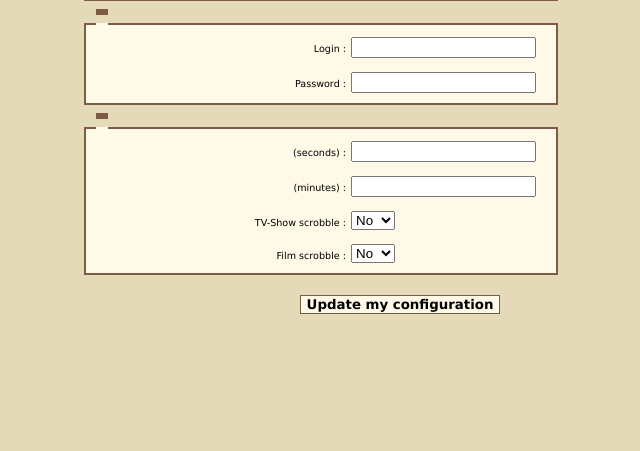
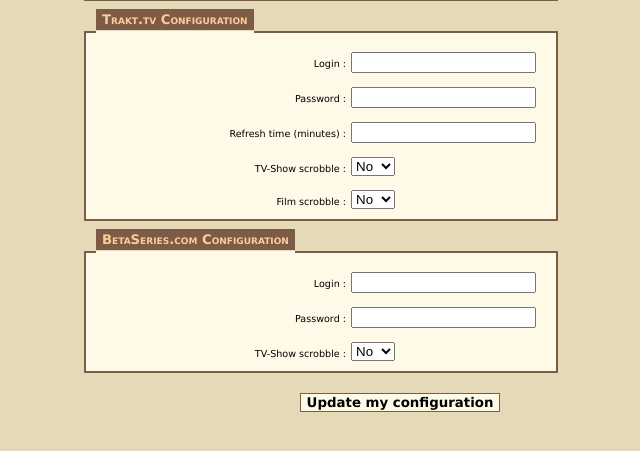
Before and after one commit to pchtrakt/pchtrakt, a PHP site: page /?debug=1 in a window 1280 px wide. Shown: the part 64-515 px from the top of the page, without its empty margins (240-880 px from the left). Run offline with PHP 8.4, Linux system fonts and the light colour scheme; data that the repository does not hold is empty.

Commit message:
Add new section for BetaSeries, new way to save ini data

```diff
--- a/www/index.php
+++ b/www/index.php
@@ -54,84 +54,116 @@
 		foreach ($_POST as $key => $value) {
 
 			switch ($key) {
-				case 'trakt_login':
-					$trakt_login=$value;
+				/*--------------------- BEGIN PCHTrakt Region --------------------- */
+				case 'PCHTrakt_API':
+					$PCHTrakt_API=$value;
 
-					if (_empty($value))
-						$ErrorArray[] = $lang['Empty_Login'];
-					else
-						$conf->trakt_login = $trakt_login;
+					if (DEBUG && _empty($value))
+						$ErrorArray[] = $lang['PCHTrakt_Empty_API'];
 
 					break;
-				case 'trakt_pwd':
-					$trakt_pwd=$value;
+				case 'PCHTrakt_IP':
+					$PCHTrakt_IP=$value;
 
-					if (_empty($value))
-						$ErrorArray[]  = $lang['Empty_Password'];
+					if (DEBUG && _empty($value))
+						$ErrorArray[] = $lang['PCHTrakt_Empty_IP'];
 					else
-						$conf->trakt_pwd = $trakt_pwd;
+						$conf->setValue("PCHtrakt","pch_ip", $value);
 
 					break;
-				case 'trakt_API':
-					$trakt_API=$value;
-
-					if (DEBUG && _empty($value))
-						$ErrorArray[] = $lang['Empty_TraktAPI'];
+				case 'PCHTrakt_SleepTime':
+					$PCHTrakt_SleepTime=$value;
+					if (_empty($value))
+						$ErrorArray[] = $lang['PCHTrakt_Empty_SleepTime'];
+					else
+						if(!is_numeric($value) || $value < SEC_LOW)
+							$ErrorArray[] = $lang['PCHTrakt_NotNumeric_SleepTime'];
+						else
+							$conf->setValue("PCHtrakt","sleep_time", $value);
 
 					break;
-				case 'APP_IP':
-					$pch_ip=$value;
-
-					if (DEBUG && _empty($value))
-						$ErrorArray[] = $lang['Empty_IP'];
-					else
-						$conf->pch_ip = $pch_ip;
-
-					break;
-				case 'APP_SleepTime':
-					$APP_SleepTime=$value;
-					if (_empty($value))
-						$ErrorArray[] = $lang['Empty_SleepTime'];
-					else
-						if(!is_numeric($value) || $value < SEC_LOW)
-							$ErrorArray[] = $lang['NotNumeric_SleepTime'];
-						else
-							$conf->sleep_time = $value;
-
-					break;
-				case 'APP_RefreshTime':
-					$APP_RefreshTime=$value;
-					if (_empty($value))
-						$ErrorArray[] = $lang['Empty_RefreshTime'];
-					else
-						if(!is_numeric($value) || $value < MIN_LOW)
-							$ErrorArray[] = $lang['NotNumeric_RefreshTime'];
-						else
-							$conf->refresh_time = $value;
-
-					break;
-				case 'APP_TVScrobble':
-					$APP_TVScrobble=$value;
-					$conf->enable_tvshow_scrobbling = $value;
-
-					break;
-				case 'APP_FilmScrobble':
-					$APP_FilmScrobble=$value;
-					$conf->enable_movie_scrobbling = $value;
-
-					break;
-				case 'APP_LogFile':
-					$APP_LogFile=$value;
+				case 'PCHTrakt_LogFile':
+					$PCHTrakt_LogFile=$value;
 
 					if (DEBUG && _empty($value)){
-						$ErrorArray[]  = $lang['Empty_LogFile'];
+						$ErrorArray[]  = $lang['PCHTrakt_Empty_LogFile'];
 					}
 					else
 					{
-						$conf->log_file = $value;
+						$conf->setValue("PCHtrakt","log_file", $value);
 						_checkfile(INI_PATH."".$conf->log_file,'');
 					}
 					break;
+				/*--------------------- END PCHTrakt Region ------------------------ */
+
+
+				/*--------------------- BEGIN Trakt Region --------------------- */
+				case 'Trakt_Login':
+					$Trakt_Login=$value;
+
+					if (_empty($value))
+						$ErrorArray[] = $lang['Trakt_Empty_Login'];
+					else
+						$conf->setValue("Trakt","login", $Trakt_Login);
+
+					break;
+				case 'Trakt_Password':
+					$Trakt_Password=$value;
+
+					if (_empty($value))
+						$ErrorArray[]  = $lang['Trakt_Empty_Password'];
+					else
+						$conf->setValue("Trakt","password", $Trakt_Password);
+
+					break;
+
+				case 'Trakt_RefreshTime':
+					$Trakt_RefreshTime=$value;
+					if (_empty($value))
+						$ErrorArray[] = $lang['Trakt_Empty_RefreshTime'];
+					else
+						if(!is_numeric($value) || $value < MIN_LOW)
+							$ErrorArray[] = $lang['Trakt_NotNumeric_RefreshTime'];
+						else
+							$conf->setValue("Trakt","refresh_time", $value);
+
+					break;
+				case 'Trakt_TVScrobble':
+					$Trakt_TVScrobble=(string)$value;
+					$conf->setValue("Trakt","enable_tvshow_scrobbling", $Trakt_TVScrobble);
+					break;
+
+				case 'Trakt_FilmScrobble':
+					$Trakt_FilmScrobble=(string)$value;
+					$conf->setValue("Trakt","enable_movie_scrobbling", $Trakt_FilmScrobble);
+					break;
+				/*--------------------- END Trakt Region ----------------------- */
+
+
+				/*--------------------- BEGIN BetaSeries Region --------------------- */
+				case 'BetaSeries_Login' :
+					$BetaSeries_Login=$value;
+
+					if (_empty($value))
+						$ErrorArray[] = $lang['BetaSeries_Empty_Login'];
+					else
+						$conf->setValue("BetaSeries","login", $BetaSeries_Login);
+
+					break;
+				case 'BetaSeries_Password':
+					$BetaSeries_Password=$value;
+
+					if (_empty($value))
+						$ErrorArray[] = $lang['BetaSeries_Empty_Password'];
+					else
+						$conf->setValue("BetaSeries","password", $BetaSeries_Password);
+					break;
+
+				case 'BetaSeries_TVScrobble':
+					$BetaSeries_TVScrobble= (string)$value;
+					$conf->setValue("BetaSeries","enable_tvshow_scrobbling", $BetaSeries_TVScrobble);
+					break;
+				/*--------------------- END BetaSeries Region --------------------- */
 			}
 		}
 
@@ -142,12 +174,9 @@
 			if ($conf->save())
 			{
 				if (_checkAuth()==false)
-					echo "<div class='warning'>".$lang['TraktAccount_Failed']."</div>";
-				else{
-					_execPy();
+					echo "<div class='warning'>".$lang['Trakt_Failed']."</div>";
+				else
 					echo "<div class='success'>".$lang['Save']."</div>";
-				}
-
 			}
 			else
 				echo "<div class='error'>".$lang['Error']."</div>";
@@ -168,60 +197,78 @@
 	<label for="pchtrakt_version">Version : <a target="blank" href="<?php echo APP_URL ?>"><?php echo  $json->version; ?></a> </label>
   </fieldset>
 
+<?php if (DEBUG){ ?>
+	<fieldset>
+
+		<legend><?php echo $lang['PCHTrakt_Config']?></legend>
+
+		<label for="pch_ip"><?php echo $lang['PCHTrakt_IP']?> :</label>
+		<input type="text" name="pch_ip" id="pch_ip" value="<?php  if(isset($pch_ip)){ print $pch_ip; }else{echo $conf->get("PCHtrakt","pch_ip");}?>" />
+		<br />  <br />
+
+
+		<label for="PCHTrakt_SleepTime"><?php echo $lang['PCHTrakt_SleepTime']?> (<?php echo $lang['sec'] ?>) :</label>
+		<input type="text" name="PCHTrakt_SleepTime" id="PCHTrakt_SleepTime" value="<?php  if(isset($PCHTrakt_SleepTime)){ print $PCHTrakt_SleepTime; }else{print $conf->get("PCHtrakt","sleep_time");}?>"/>
+
+
+		<br />  <br />
+		<label for="PCHTrakt_LogFile"><?php echo $lang['PCHTrakt_LogFile']?> :</label>
+		<input type="text" name="PCHTrakt_LogFile" id="PCHTrakt_LogFile" value="<?php  if(isset($PCHTrakt_LogFile)){ print $PCHTrakt_LogFile; }else{print $conf->get("PCHtrakt","log_file");}?>" />
+
+
+
+		<br />  <br />
+		<label for="PCHTrakt_API"><?php echo $lang['PCHTrakt_API']?> :</label>
+		<input type="text" name="PCHTrakt_API" id="PCHTrakt_API" value="<?php echo APIKEY;?>" />
+
+	</fieldset>
+<?php } ?>
+
 
   <fieldset>
-  <legend><?php echo $lang['Field_Trakt']?></legend>
-  <label for="trakt_login"><?php echo $lang['Login']?> :</label>
-  <input type="text" name="trakt_login" id="trakt_login" value="<?php if(isset($trakt_login)){print $trakt_login;}else{print $conf->trakt_login;} ?>" />
+  <legend><?php echo $lang['Trakt_Config']?></legend>
+  <label for="Trakt_Login"><?php echo $lang['Login']?> :</label>
+  <input type="text" name="Trakt_Login" id="Trakt_Login" value="<?php if(isset($Trakt_Login)){print $Trakt_Login;}else{print $conf->get("Trakt","login");} ?>" />
   <br />  <br />
-  <label for="trakt_pwd"><?php echo $lang['Pwd']?> :</label>
-  <input type="password" name="trakt_pwd" id="trakt_pwd" value="<?php if(isset($trakt_pwd)){print $trakt_pwd;}else{print $conf->trakt_pwd;} ?>" />
-  <?php if (DEBUG) { ?>
-  <br />  <br />
-  <label for="trakt_API"><?php echo $lang['API_Key']?> :</label>
-  <input type="text" name="trakt_API" id="trakt_API" value="<?php echo APIKEY;?>" />
-
-  <?php } ?>
-  </fieldset>
-
-  <fieldset>
-
-  <legend><?php echo $lang['Field_Config']?></legend>
-  <?php if (DEBUG){ ?>
-  <label for="pch_ip"><?php echo $lang['API_Key']?> :</label>
-  <input type="text" name="pch_ip" id="pch_ip" value="<?php  if(isset($pch_ip)){ print $pch_ip; }else{echo $conf->pch_ip;}?>" />
-  <br />  <br />
-  <?php } ?>
-
-  <label for="APP_SleepTime"><?php echo $lang['SleepTime']?> (<?php echo $lang['sec'] ?>) :</label>
-  <input type="text" name="APP_SleepTime" id="APP_SleepTime" value="<?php  if(isset($APP_SleepTime)){ print $APP_SleepTime; }else{echo $conf->sleep_time;}?>"/>
+  <label for="Trakt_Password"><?php echo $lang['Pwd']?> :</label>
+  <input type="password" name="Trakt_Password" id="Trakt_Password" value="<?php if(isset($Trakt_Password)){print $Trakt_Password;}else{print $conf->get("Trakt","password");} ?>" />
+   <br />  <br />
+  <label for="Trakt_RefreshTime"><?php echo $lang['Trakt_RefreshTime']?> (<?php echo $lang['min'] ?>) :</label>
+  <input type="text" name="Trakt_RefreshTime" id="Trakt_RefreshTime" value="<?php  if(isset($Trakt_RefreshTime)){ print $Trakt_RefreshTime; }else{print $conf->get("Trakt","refresh_time");}?>"/>
   <br />  <br />
 
-  <label for="APP_RefreshTime"><?php echo $lang['RefreshTime']?> (<?php echo $lang['min'] ?>) :</label>
-  <input type="text" name="APP_RefreshTime" id="APP_RefreshTime" value="<?php  if(isset($APP_RefreshTime)){ print $APP_RefreshTime; }else{echo $conf->refresh_time;}?>"/>
-  <br />  <br />
-
-  <label for="APP_TVScrobble"><?php echo $lang['TV_Scrobble']?> :</label>
-  <select id="APP_TVScrobble" name="APP_TVScrobble">
-	<option <?php if(isset($APP_TVScrobble) && $APP_TVScrobble==true) { echo "selected";} else{if($conf->enable_tvshow_scrobbling==true){ echo "selected"; }}?> value="true"><?php echo $lang['Yes']?></option>
-	<option <?php if(isset($APP_TVScrobble) && $APP_TVScrobble==false) { echo "selected";} else{if($conf->enable_tvshow_scrobbling==false){ echo "selected"; }}?> value="false"><?php echo $lang['No']?></option>
+  <label for="Trakt_TVScrobble"><?php echo $lang['TV_Scrobble']?> :</label>
+  <select id="Trakt_TVScrobble" name="Trakt_TVScrobble">
+	<option <?php if(isset($Trakt_TVScrobble) && $Trakt_TVScrobble=="true") {  echo "selected";} else{if($conf->get("Trakt","enable_tvshow_scrobbling")==true){ echo "selected"; }}?> value="true"><?php echo $lang['Yes']?></option>
+	<option <?php if(isset($Trakt_TVScrobble) && $Trakt_TVScrobble=="false") { echo "selected";} else{if($conf->get("Trakt","enable_tvshow_scrobbling")==false){ echo "selected"; }}?> value="false"><?php echo $lang['No']?></option>
   </select>
 
   <br />  <br />
 
-  <label for="APP_FilmScrobble"><?php echo $lang['Film_Scrobble']?> :</label>
-  <select id="APP_FilmScrobble" name="APP_FilmScrobble">
-  	<option <?php if(isset($APP_FilmScrobble) && $APP_FilmScrobble==true) { echo "selected";} else{if($conf->enable_movie_scrobbling==true){ echo "selected"; }}?> value="true"><?php echo $lang['Yes']?></option>
-	<option <?php if(isset($APP_FilmScrobble) && $APP_FilmScrobble==false) { echo "selected";} else{if($conf->enable_movie_scrobbling==false){ echo "selected"; }}?> value="false"><?php echo $lang['No']?></option>
+  <label for="Trakt_FilmScrobble"><?php echo $lang['Film_Scrobble']?> :</label>
+  <select id="Trakt_FilmScrobble" name="Trakt_FilmScrobble">
+  	<option <?php if(isset($Trakt_FilmScrobble) && $Trakt_FilmScrobble=="true") {  echo "selected";} else{if($conf->get("Trakt","enable_movie_scrobbling")==true){ echo "selected"; }}?> value="true"><?php echo $lang['Yes']?></option>
+	<option <?php if(isset($Trakt_FilmScrobble) && $Trakt_FilmScrobble=="false") { echo "selected";} else{if($conf->get("Trakt","enable_movie_scrobbling")==false){ echo "selected"; }}?> value="false"><?php echo $lang['No']?></option>
   </select>
 
-  <?php if (DEBUG) { ?>
+  </fieldset>
+
+
+
+   <fieldset>
+  <legend><?php echo $lang['BetaSeries_Config']?></legend>
+  <label for="BetaSeries_Login"><?php echo $lang['Login']?> :</label>
+  <input type="text" name="BetaSeries_Login" id="BetaSeries_Login" value="<?php if(isset($BetaSeries_Login)){print $BetaSeries_Login;}else{print $conf->get("BetaSeries","login");} ?>" />
   <br />  <br />
-  <label for="APP_LogFile"><?php echo $lang['LogFile']?> :</label>
-  <input type="text" name="APP_LogFile" id="APP_LogFile" value="<?php  if(isset($APP_LogFile)){ print $APP_LogFile; }else{echo $conf->log_file;}?>" />
-  <?php } ?>
-  <br />
+  <label for="BetaSeries_Password"><?php echo $lang['Pwd']?> :</label>
+  <input type="password" name="BetaSeries_Password" id="BetaSeries_Password" value="<?php if(isset($BetaSeries_Password)){print $BetaSeries_Password;}else{print $conf->get("BetaSeries","password");} ?>" />
+   <br />  <br />
 
+  <label for="BetaSeries_TVScrobble"><?php echo $lang['TV_Scrobble']?> :</label>
+  <select id="BetaSeries_TVScrobble" name="BetaSeries_TVScrobble">
+	<option <?php if(isset($BetaSeries_TVScrobble) && $BetaSeries_TVScrobble=="true") { echo "selected";} else{if($conf->get("BetaSeries","enable_tvshow_scrobbling")==true){ echo "selected"; }}?> value="true"><?php echo $lang['Yes']?></option>
+	<option <?php if(isset($BetaSeries_TVScrobble) && $BetaSeries_TVScrobble=="false") { echo "selected";} else{if($conf->get("BetaSeries","enable_tvshow_scrobbling")==false){ echo "selected"; }}?> value="false"><?php echo $lang['No']?></option>
+  </select>
   </fieldset>
 
   <p style="centering">
```
